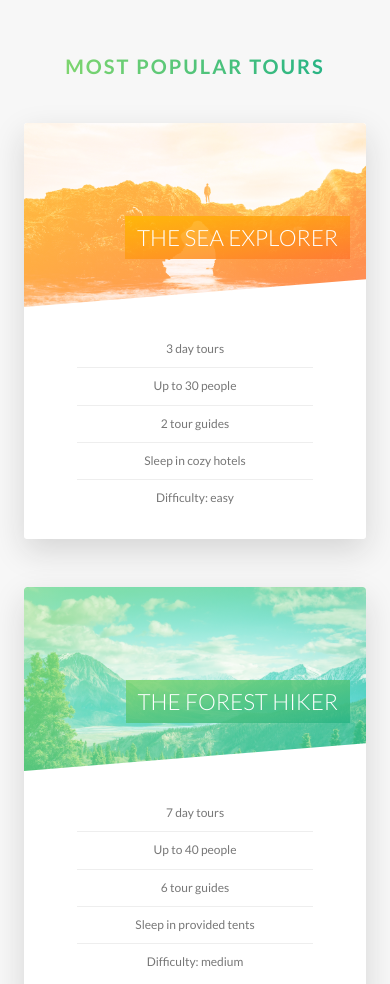
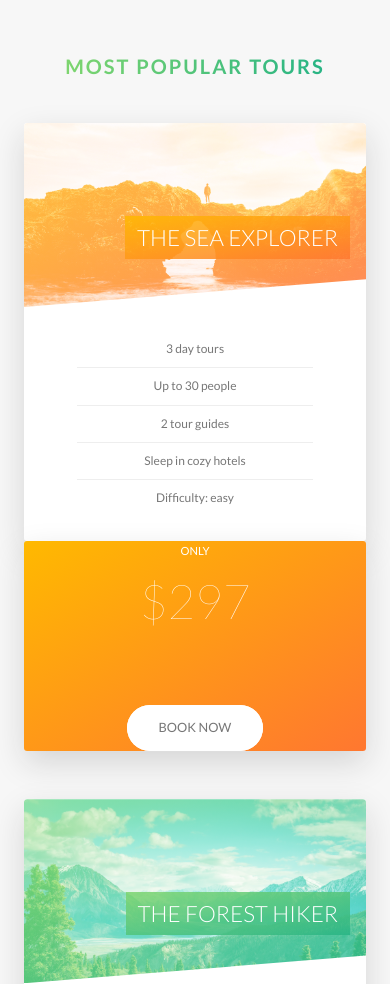
Before and after one commit to AnnaAn01/learning-css-travel, a website: page index.html in a window 390 px wide. Shown: the part 2463-3447 px from the top of the page. Drawn offline with Linux system fonts and the light colour scheme.

Commit message:
Changing the rotating cards to be responsive in the mobile version

```diff
--- a/sass/components/_card.scss
+++ b/sass/components/_card.scss
@@ -180,4 +180,48 @@
     font-size: 6rem;
     font-weight: 100;
   }
+
+  @include respond(tab-port) {
+    height: auto;
+
+    &__side {
+      height: auto;
+      transition: all 0.8s ease;
+      position: relative;
+      border-radius: 3px;
+
+      &--back {
+        transform: rotateY(0);
+      }
+    }
+
+    &:hover &__side--front {
+      transform: rotateY(0);
+    }
+
+    //Back-SIDE STYLING
+    &__cta {
+      position: relative;
+      top: 0;
+      left: 0;
+      transform: translate(0);
+      width: 100%;
+    }
+
+    &__price-box {
+      text-align: center;
+      color: $color-white;
+      margin-bottom: 8rem;
+    }
+
+    &__price-only {
+      font-size: 1.4rem;
+      text-transform: uppercase;
+    }
+
+    &__price-value {
+      font-size: 6rem;
+      font-weight: 100;
+    }
+  }
 }
```
Also changed, not shown: css/style.css.
